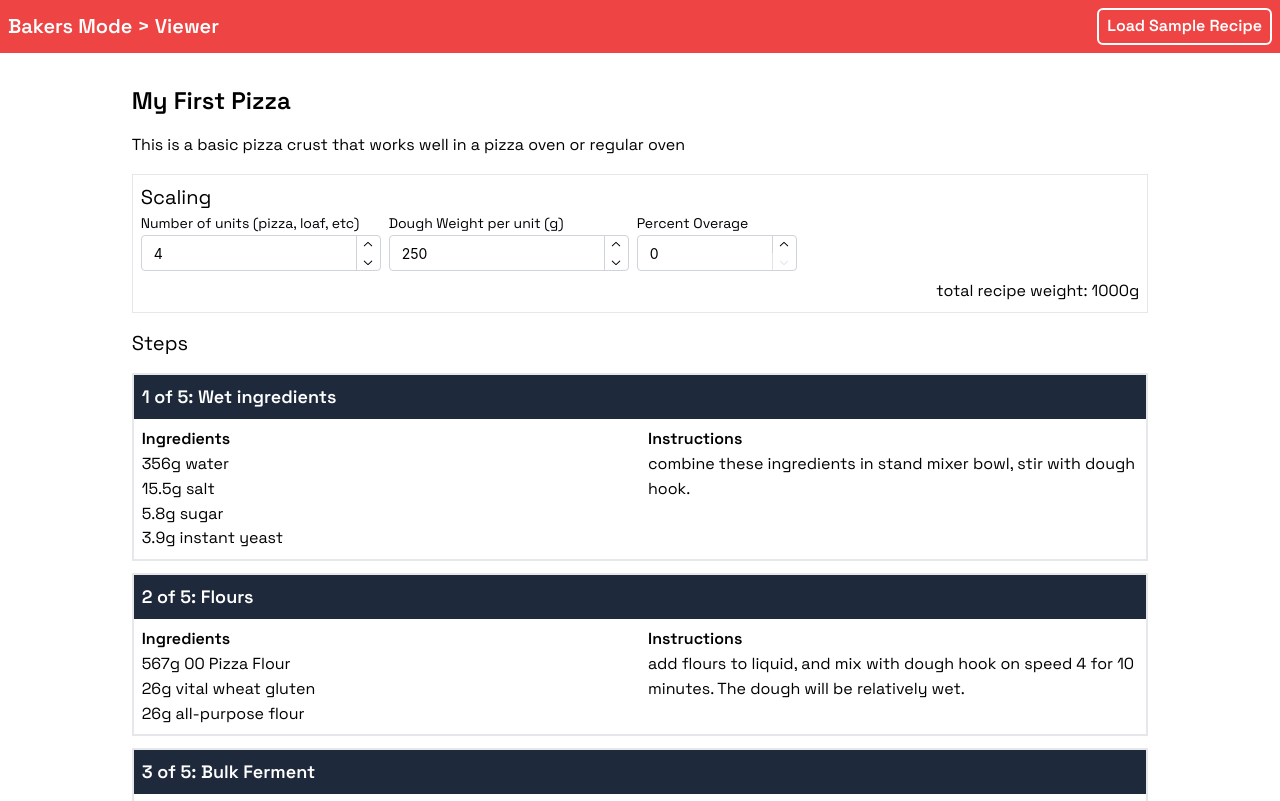
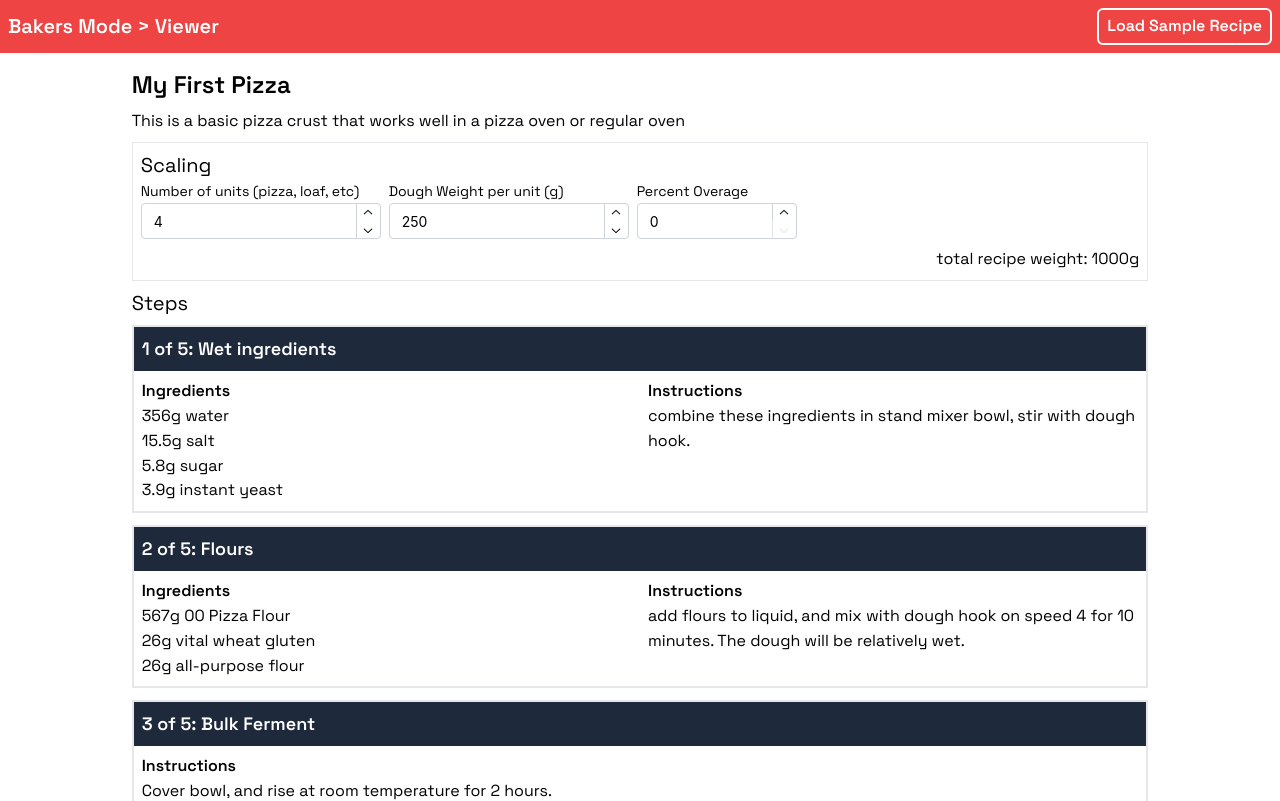
Before and after one commit to klalicki/bakers-mode, a React (Create React App) app: page / in a window 1280 px wide. Shown: the top 801 px of the page. Built offline with nearby package versions, Linux system fonts and the light colour scheme.

Commit message:
re-enables sample recipe

```diff
--- a/src/App.tsx
+++ b/src/App.tsx
@@ -16,7 +16,7 @@
           Load Sample Recipe
         </button>
       </header>
-      <main className="w-full pt-4 pb-4 flex flex-col items-center">
+      <main className="w-full flex flex-col items-center">
         {/* <FileLoader /> */}
         <RecipeViewerWrapper />
       </main>
--- a/src/components/RecipeViewer/RecipeViewer.tsx
+++ b/src/components/RecipeViewer/RecipeViewer.tsx
@@ -11,7 +11,7 @@
   const stepCount = scaledRecipe.steps.length;
   if (isRecipeLoaded) {
     return (
-      <section className="p-4 flex flex-col gap-4">
+      <section className="p-4 flex flex-col gap-2">
         <h1 className=" text-2xl font-bold focus">{scaledRecipe.title}</h1>
         <p>{scaledRecipe.description}</p>
         <TargetScaleSetter />
```
